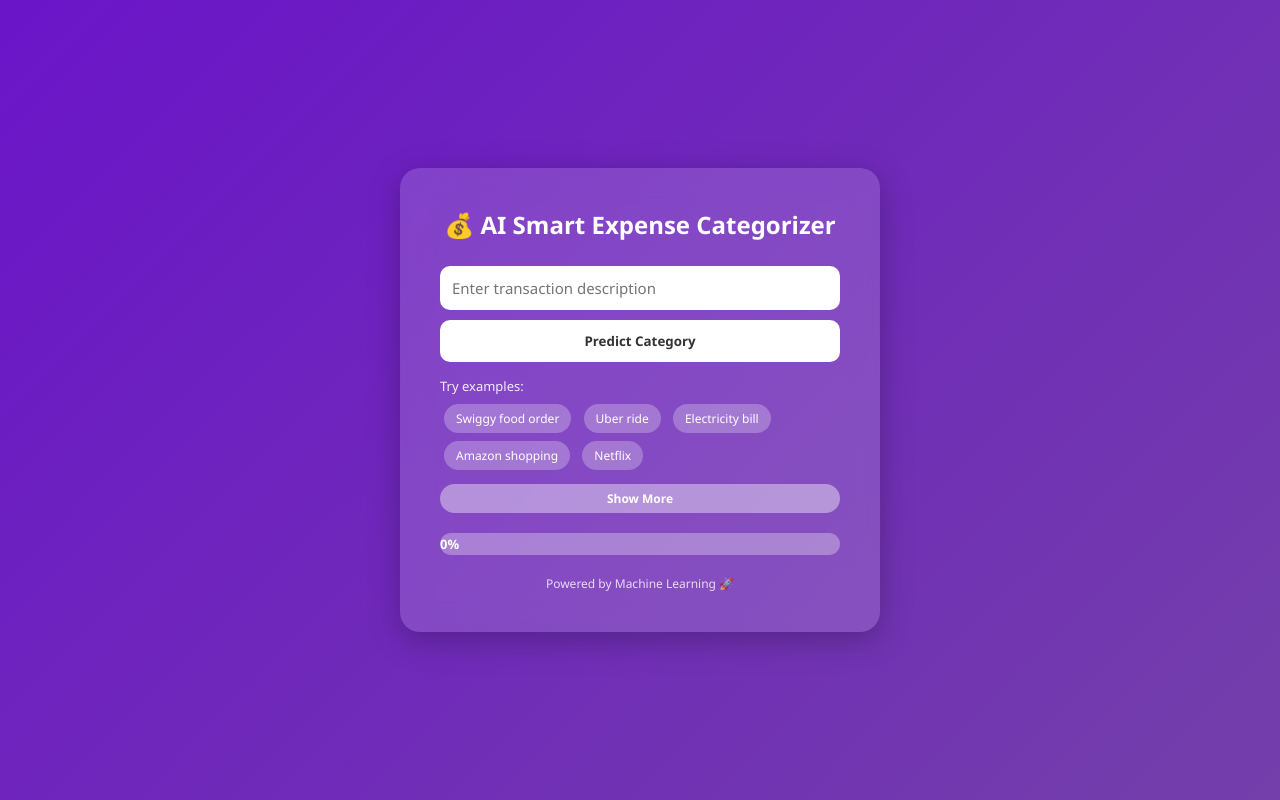
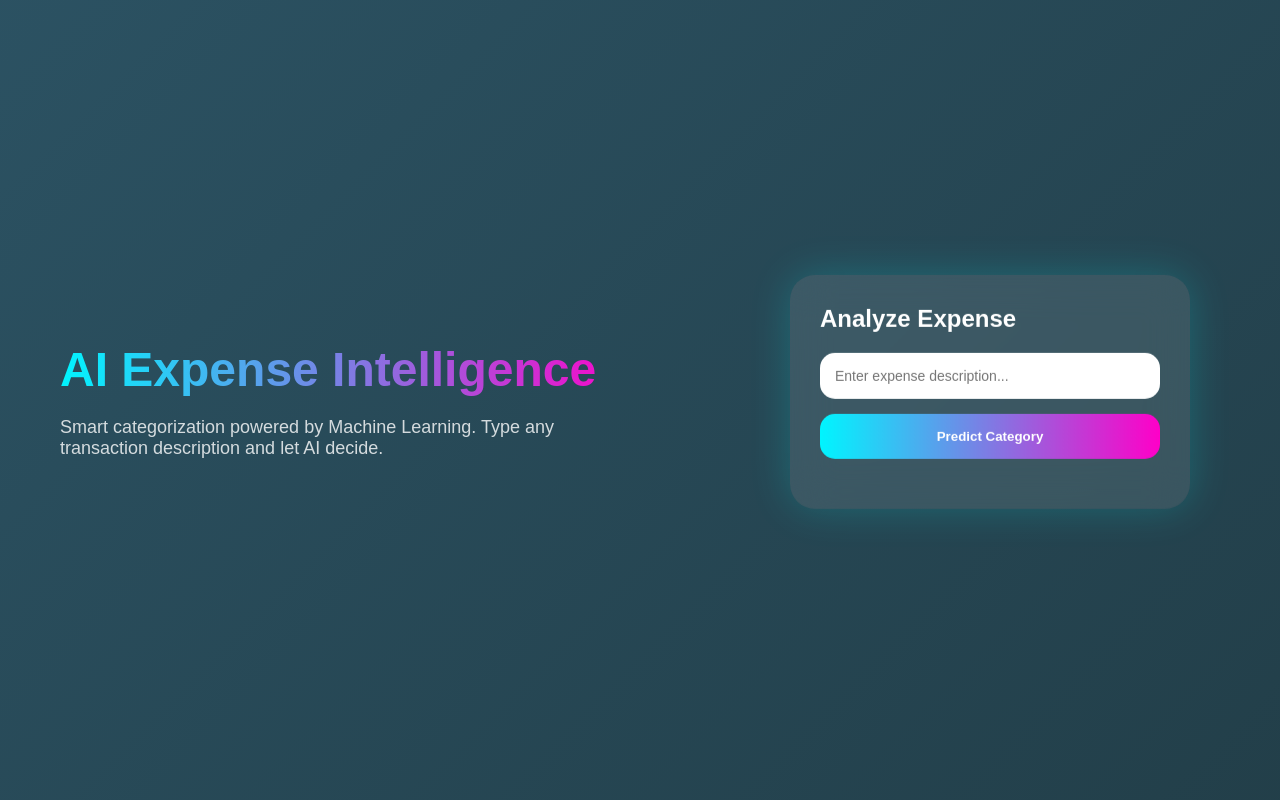
Before and after one commit to Tapabrato/Expense_ai, a Flask app: page / in a window 1280 px wide. Run offline with Flask 3, Linux system fonts and the light colour scheme; parts of the project's set-up code (start-up, migrations or seed data) failed here and were passed over.

Commit message:
Refactor UI and functionality of the AI Expense Intelligence page with improved layout and styling

```diff
--- a/backend/templates/index.html
+++ b/backend/templates/index.html
@@ -1,25 +1,24 @@
 <!DOCTYPE html>
 <html>
 <head>
-    <title>AI Smart Expense Categorizer</title>
-    <meta name="viewport" content="width=device-width, initial-scale=1.0">
+    <title>AI Expense Intelligence</title>
+    <meta name="viewport" content="width=device-width, initial-scale=1">
 
     <style>
         * {
             margin: 0;
             padding: 0;
             box-sizing: border-box;
-            font-family: 'Segoe UI', sans-serif;
+            font-family: 'Poppins', sans-serif;
         }
 
         body {
             height: 100vh;
             display: flex;
-            justify-content: center;
-            align-items: center;
-            background: linear-gradient(-45deg, #667eea, #764ba2, #6a11cb, #2575fc);
+            background: linear-gradient(-45deg, #0f2027, #203a43, #2c5364, #000000);
             background-size: 400% 400%;
             animation: gradientBG 10s ease infinite;
+            color: white;
         }
 
         @keyframes gradientBG {
@@ -28,236 +27,166 @@
             100% { background-position: 0% 50%; }
         }
 
-        .card {
-            background: rgba(255, 255, 255, 0.15);
-            backdrop-filter: blur(15px);
-            border-radius: 20px;
-            padding: 40px;
-            width: 480px;
-            text-align: center;
-            box-shadow: 0 8px 32px rgba(0, 0, 0, 0.25);
-            color: white;
+        .left-panel {
+            flex: 1;
+            display: flex;
+            flex-direction: column;
+            justify-content: center;
+            padding: 60px;
         }
 
-        h2 {
-            margin-bottom: 25px;
-            font-weight: 600;
+        .left-panel h1 {
+            font-size: 48px;
+            background: linear-gradient(90deg, #00f5ff, #ff00c8);
+            -webkit-background-clip: text;
+            -webkit-text-fill-color: transparent;
+        }
+
+        .left-panel p {
+            margin-top: 20px;
+            font-size: 18px;
+            opacity: 0.8;
+        }
+
+        .right-panel {
+            flex: 1;
+            display: flex;
+            justify-content: center;
+            align-items: center;
+        }
+
+        .card {
+            width: 90%;
+            max-width: 400px;
+            background: rgba(255,255,255,0.1);
+            backdrop-filter: blur(20px);
+            padding: 30px;
+            border-radius: 25px;
+            box-shadow: 0 0 40px rgba(0,255,255,0.2);
+            animation: floatCard 4s ease-in-out infinite;
+        }
+
+        @keyframes floatCard {
+            0% { transform: translateY(0px); }
+            50% { transform: translateY(-10px); }
+            100% { transform: translateY(0px); }
         }
 
         input {
             width: 100%;
-            padding: 12px;
-            border-radius: 10px;
+            padding: 15px;
+            border-radius: 15px;
             border: none;
             outline: none;
-            margin-bottom: 10px;
-            font-size: 15px;
+            margin-top: 20px;
+            font-size: 14px;
         }
 
         button {
             width: 100%;
-            padding: 12px;
-            border-radius: 10px;
+            padding: 15px;
+            border-radius: 15px;
             border: none;
-            background: white;
-            color: #333;
+            margin-top: 15px;
+            background: linear-gradient(90deg, #00f5ff, #ff00c8);
+            color: white;
             font-weight: bold;
             cursor: pointer;
-            transition: 0.3s ease;
+            transition: 0.3s;
         }
 
         button:hover {
             transform: scale(1.05);
-            background: #f0f0f0;
         }
 
-        #result {
+        .result {
             margin-top: 20px;
-            font-size: 18px;
-            font-weight: 500;
+            text-align: center;
         }
 
-        .progress-container {
-            margin-top: 15px;
-            width: 100%;
-            height: 22px;
-            background: rgba(255,255,255,0.3);
-            border-radius: 20px;
+        .prediction {
+            font-size: 22px;
+            font-weight: bold;
+        }
+
+        .confidence {
+            margin-top: 8px;
+            font-size: 14px;
+            opacity: 0.8;
+        }
+
+        .progress {
+            margin-top: 10px;
+            height: 10px;
+            border-radius: 10px;
+            background: rgba(255,255,255,0.2);
             overflow: hidden;
         }
 
         .progress-bar {
             height: 100%;
+            background: linear-gradient(90deg, #00f5ff, #ff00c8);
             width: 0%;
-            line-height: 22px;
-            font-size: 13px;
-            font-weight: bold;
-            border-radius: 20px;
             transition: width 0.6s ease;
         }
 
-        .examples {
-            margin-top: 15px;
-            text-align: left;
+        @media(max-width: 900px) {
+            body {
+                flex-direction: column;
+            }
+            .left-panel {
+                padding: 30px;
+                text-align: center;
+            }
         }
 
-        .examples p {
-            font-size: 13px;
-            margin-bottom: 5px;
-            opacity: 0.9;
-        }
-
-        .examples span {
-            display: inline-block;
-            background: rgba(255,255,255,0.25);
-            padding: 6px 12px;
-            margin: 4px;
-            border-radius: 15px;
-            font-size: 12px;
-            cursor: pointer;
-            transition: 0.3s;
-        }
-
-        .examples span:hover {
-            background: white;
-            color: #333;
-        }
-
-        .more-examples {
-            max-height: 0;
-            overflow: hidden;
-            transition: max-height 0.5s ease;
-        }
-
-        .toggle-btn {
-            margin-top: 10px;
-            padding: 6px 12px;
-            border-radius: 20px;
-            border: none;
-            background: rgba(255,255,255,0.4);
-            color: white;
-            cursor: pointer;
-            font-size: 12px;
-            transition: 0.3s;
-        }
-
-        .toggle-btn:hover {
-            background: white;
-            color: #333;
-        }
-
-        .footer {
-            margin-top: 20px;
-            font-size: 12px;
-            opacity: 0.8;
-        }
     </style>
 </head>
-
 <body>
 
-<div class="card">
-    <h2>💰 AI Smart Expense Categorizer</h2>
-
-    <input type="text" id="description" placeholder="Enter transaction description">
-
-    <button onclick="predict()">Predict Category</button>
-
-    <div class="examples">
-        <p>Try examples:</p>
-
-        <!-- Always visible -->
-        <span onclick="fillExample('Swiggy food order')">Swiggy food order</span>
-        <span onclick="fillExample('Uber ride to airport')">Uber ride</span>
-        <span onclick="fillExample('Electricity bill payment')">Electricity bill</span>
-        <span onclick="fillExample('Amazon shopping purchase')">Amazon shopping</span>
-        <span onclick="fillExample('Netflix subscription monthly')">Netflix</span>
-
-        <!-- Hidden -->
-        <div id="moreExamples" class="more-examples">
-            <span onclick="fillExample('Zomato dinner payment')">Zomato dinner</span>
-            <span onclick="fillExample('Petrol pump payment')">Petrol payment</span>
-            <span onclick="fillExample('Mobile recharge Airtel')">Mobile recharge</span>
-            <span onclick="fillExample('Doctor visit consultation fee')">Doctor visit</span>
-            <span onclick="fillExample('College semester fee payment')">College fee</span>
-            <span onclick="fillExample('SIP investment in mutual fund')">SIP investment</span>
-            <span onclick="fillExample('Stock market investment')">Stock investment</span>
-            <span onclick="fillExample('UPI transfer to friend')">UPI transfer</span>
-            <span onclick="fillExample('Spotify premium subscription')">Spotify</span>
-            <span onclick="fillExample('Flipkart electronics order')">Flipkart order</span>
-        </div>
-
-        <button id="toggleBtn" class="toggle-btn" onclick="toggleExamples()">Show More</button>
+    <div class="left-panel">
+        <h1>AI Expense Intelligence</h1>
+        <p>Smart categorization powered by Machine Learning.
+           Type any transaction description and let AI decide.</p>
     </div>
 
-    <div id="result"></div>
+    <div class="right-panel">
+        <div class="card">
 
-    <div class="progress-container">
-        <div id="confidenceBar" class="progress-bar">0%</div>
+            <h2>Analyze Expense</h2>
+
+            <input type="text" id="description" placeholder="Enter expense description...">
+
+            <button onclick="predictExpense()">Predict Category</button>
+
+            <div class="result" id="result"></div>
+
+        </div>
     </div>
 
-    <div class="footer">
-        Powered by Machine Learning 🚀
-    </div>
-</div>
+<script>
+function predictExpense() {
 
-<script>
-function predict() {
-    let description = document.getElementById("description").value;
-
-    if (!description) {
-        alert("Please enter a transaction description.");
-        return;
-    }
+    const description = document.getElementById("description").value;
 
     fetch("/predict", {
         method: "POST",
-        headers: {
-            "Content-Type": "application/json"
-        },
+        headers: { "Content-Type": "application/json" },
         body: JSON.stringify({ description: description })
     })
     .then(response => response.json())
     .then(data => {
 
-        document.getElementById("result").innerHTML =
-            "Predicted Category: <b>" + data.category + "</b>";
+        const resultDiv = document.getElementById("result");
 
-        let confidence = data.confidence;
-        let bar = document.getElementById("confidenceBar");
-
-        bar.style.width = confidence + "%";
-        bar.innerHTML = confidence + "% Confidence";
-
-        if (confidence > 80) {
-            bar.style.background = "#28a745";
-        } else if (confidence > 50) {
-            bar.style.background = "#ffc107";
-        } else {
-            bar.style.background = "#dc3545";
-        }
-    })
-    .catch(error => {
-        document.getElementById("result").innerHTML =
-            "Server connection error!";
+        resultDiv.innerHTML = `
+            <div class="prediction">${data.category}</div>
+            <div class="confidence">Confidence: ${data.probability}%</div>
+            <div class="progress">
+                <div class="progress-bar" style="width:${data.probability}%"></div>
+            </div>
+        `;
     });
-}
-
-function fillExample(text) {
-    document.getElementById("description").value = text;
-}
-
-function toggleExamples() {
-    let more = document.getElementById("moreExamples");
-    let btn = document.getElementById("toggleBtn");
-
-    if (more.style.maxHeight) {
-        more.style.maxHeight = null;
-        btn.innerText = "Show More";
-    } else {
-        more.style.maxHeight = more.scrollHeight + "px";
-        btn.innerText = "Show Less";
-    }
 }
 </script>
 
```
